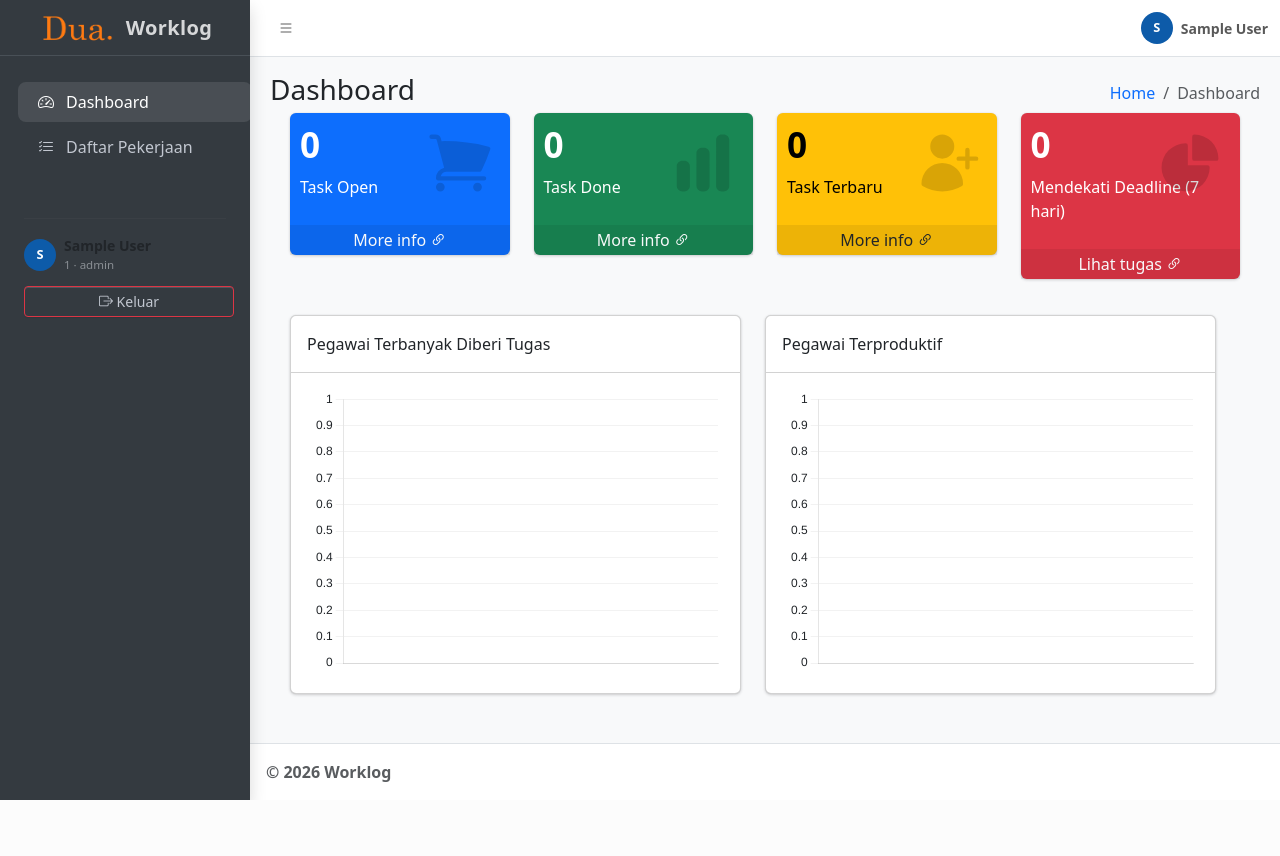
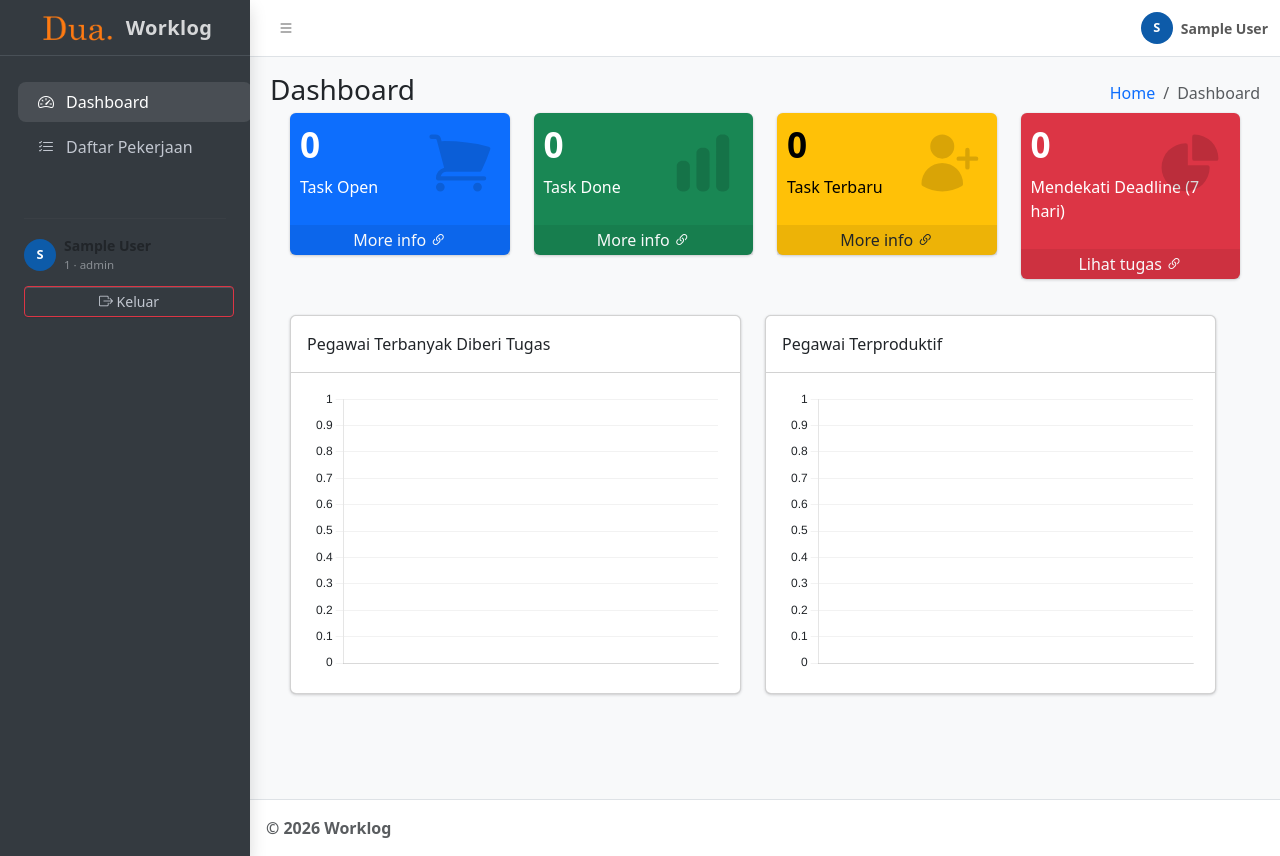
Before and after one commit to candzon/worklog, a PHP site: page / in a window 1280 px wide. Before the commit the page ends 800 px from the top, so only its background shows below. Run offline with PHP 8.4, Linux system fonts and the light colour scheme; the visitor is signed in with stand-in values (Sample User, id 1); data that the repository does not hold is empty; some libraries are stand-ins or nearby versions.

Commit message:
fix: sidebar background terpotong saat halaman di-scroll penuh (override max-height AdminLTE)

```diff
--- a/assets/css/style.css
+++ b/assets/css/style.css
@@ -11,6 +11,19 @@
 }
 
 /* ---------- Sidebar ---------- */
+/* Batalkan `max-height: 100vh` dari AdminLTE: sidebar sticky hanya
+ * menutup setinggi viewport sehingga area di bawahnya (halaman di-scroll)
+ * kehilangan background gelap. Dengan max-height lentur, aside ikut
+ * melar sampai tinggi seluruh konten; penggeseran tetap ditangani
+ * oleh .sidebar-wrapper (overflow auto) di dalamnya. */
+@media (min-width: 992px) {
+  .sidebar-expand-lg.layout-fixed .app-sidebar {
+    max-height: none;
+  }
+  .sidebar-expand-lg.layout-fixed .app-sidebar .sidebar-wrapper {
+    height: 100vh;
+  }
+}
 /* Brand: logo + teks sejajar, tanpa dekorasi berlebihan */
 .sidebar-brand .brand-link {
   display: inline-flex;
```
Also changed, not shown: 1 other file.
